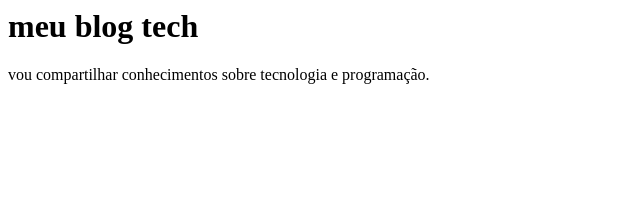
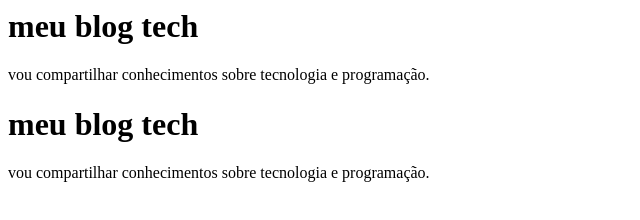
Before and after one commit to luiza-mariemain/luiza-pagina-web, a plain HTML site: page index.html in a window 1280 px wide. Shown: the whole page, without its empty margins (0-640 px from the left). Drawn offline with Linux system fonts and the light colour scheme.

Commit message:
adicionei códigos

```diff
--- a/index.html
+++ b/index.html
@@ -2,7 +2,14 @@
 
 <P>vou compartilhar conhecimentos sobre tecnologia e programação.</P>
 <!DOCTYPE html>
-<html lang="en">
+<html lang="pt-br">
 <head>
- <meta charset="UTF-8">
- <meta name="viewport" content="wid=devi"
+    <meta charset="UTF-8">
+    <meta name="viewport" content="width=device-width, initial-scale=1.0">
+    <title>Blog</title>
+</head>
+<body>
+    <h1>meu blog tech</h1>
+    <p>vou compartilhar conhecimentos sobre tecnologia e programação.</p>
+</body>
+</html>
```
